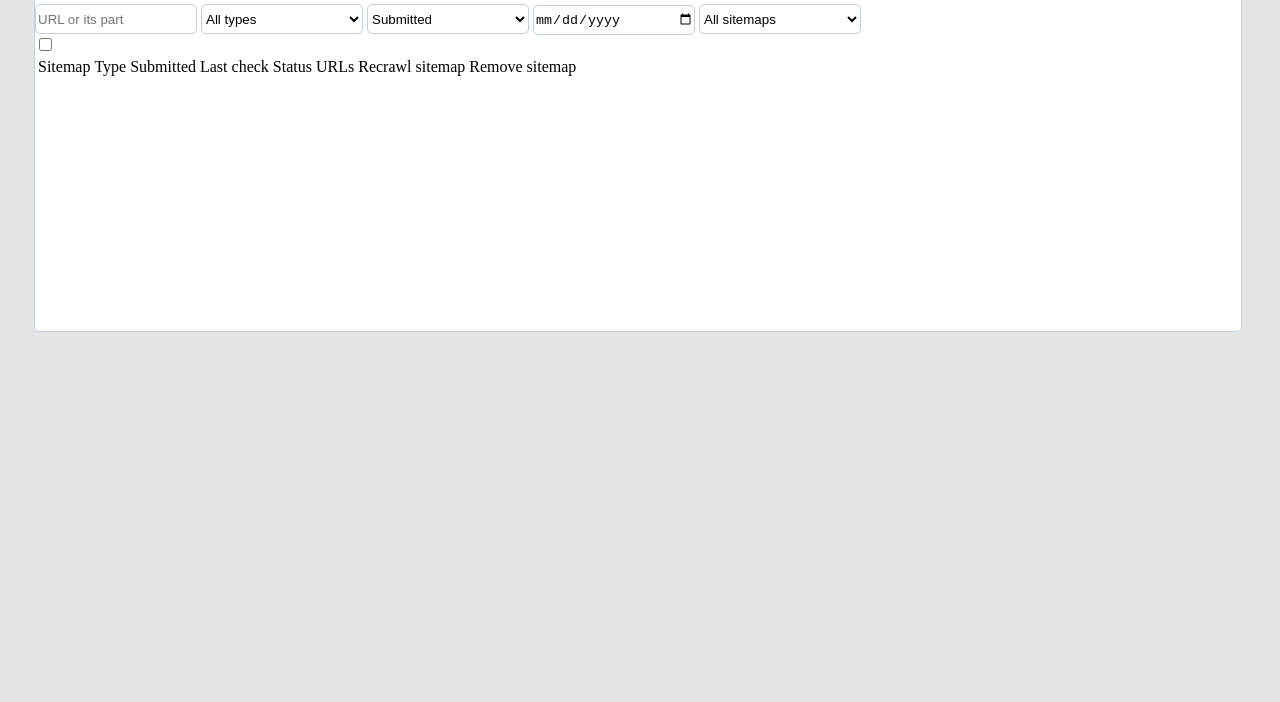
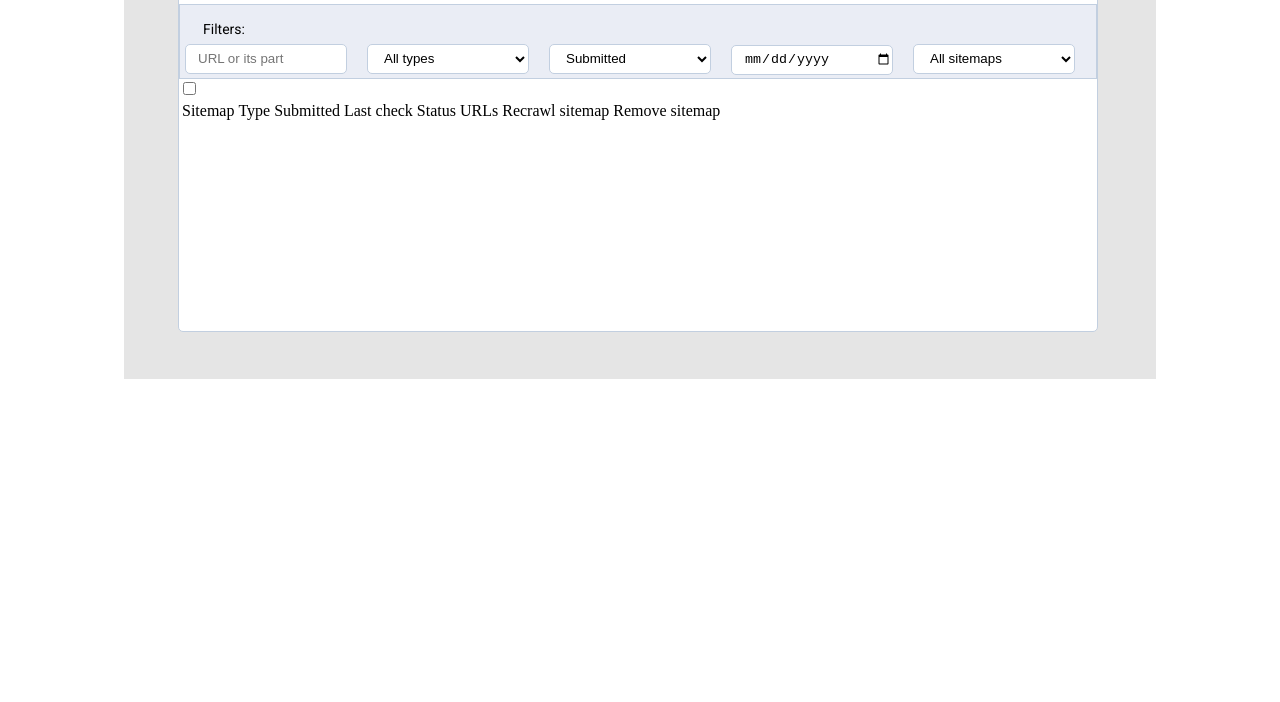
Before and after one commit to SvetlanaVoshchevskaya/Semalt, a website: page index.html in a window 1280 px wide. Shown: the part 98-800 px from the top of the page. Drawn offline with Linux system fonts and the light colour scheme; no server answers.

Commit message:
add style

```diff
--- a/index.html
+++ b/index.html
@@ -11,7 +11,8 @@
 </head>
 
 <body>
-    <section class="sitemap-info">
+    <section class="sitemap">
+        <div class="sitemap-info">
             <header class="header">
                 <div class="header__logo">
                     <div class="header__title">Submitted sitemaps</div>
@@ -23,6 +24,8 @@
                 </div>
             </header>
             <div class="filters">
+                <div class="filters__title"> Filters:</div>
+
                 <form action="" class="filters__form">
                     <input type="text" placeholder="URL or its part">
                     <select name="type" id="type">
@@ -31,7 +34,7 @@
                     <select name="submit" id="submit">
                         <option value="submitted" selected>Submitted</option>
                     </select>
-                <input type="date" name="" id="">
+                    <input type="date" name="" class="month">
                     <select name="sitemaps" id="sitemaps">
                         <option value="All sitemaps" selected>All sitemaps</option>
                     </select>
@@ -55,6 +58,9 @@
                 <tbody>
                 </tbody>
             </table>
+        </div>
+
+
     </section>
 
     <script src="js/index.js"></script>
--- a/sass/style.sass
+++ b/sass/style.sass
@@ -1,13 +1,15 @@
-body
-    background: #E5E5E5;
+.sitemap
+    background: #E5E5E5
     padding: 28px 30px 47px 26px
+    width: 976px
+    margin: 0 auto
 
 .sitemap-info
     background: #FFFFFF
     border: 1px solid #C2CFE0
     box-sizing: border-box
     border-radius: 5px
-    width: 100%
+    width: 920px
     min-height: 394px
     margin: 0 auto
 .header
@@ -41,11 +43,32 @@ body
         margin-right: 26px
 
 .filters
+    display: flex
+    justify-content: center
+    align-items: center
+    flex-wrap: wrap
+    background: #EAEDF5
+    border: 1px solid #C2CFE0
+    box-sizing: border-box
+    width: 100%
+    height: 75px
+    &__title
+        font-family: Roboto
+        font-weight: 500
+        font-size: 14px
+        line-height: 16px
+        width: 100%
+        margin-top: 13px
+        margin-left: 23px
+
     &__form > input,
     &__form > select
+        width: 100%
         background: #FFFFFF
         border: 1px solid #C2CFE0
         box-sizing: border-box
         border-radius: 5px
         width: 162px
         height: 30px
+        padding-left: 12px
+        margin-right: 16px
```
Also changed, not shown: css/style.min.css, icon/calendar-month.png (added), 1 other file. Lines whose indentation alone changed are shown as unchanged.
